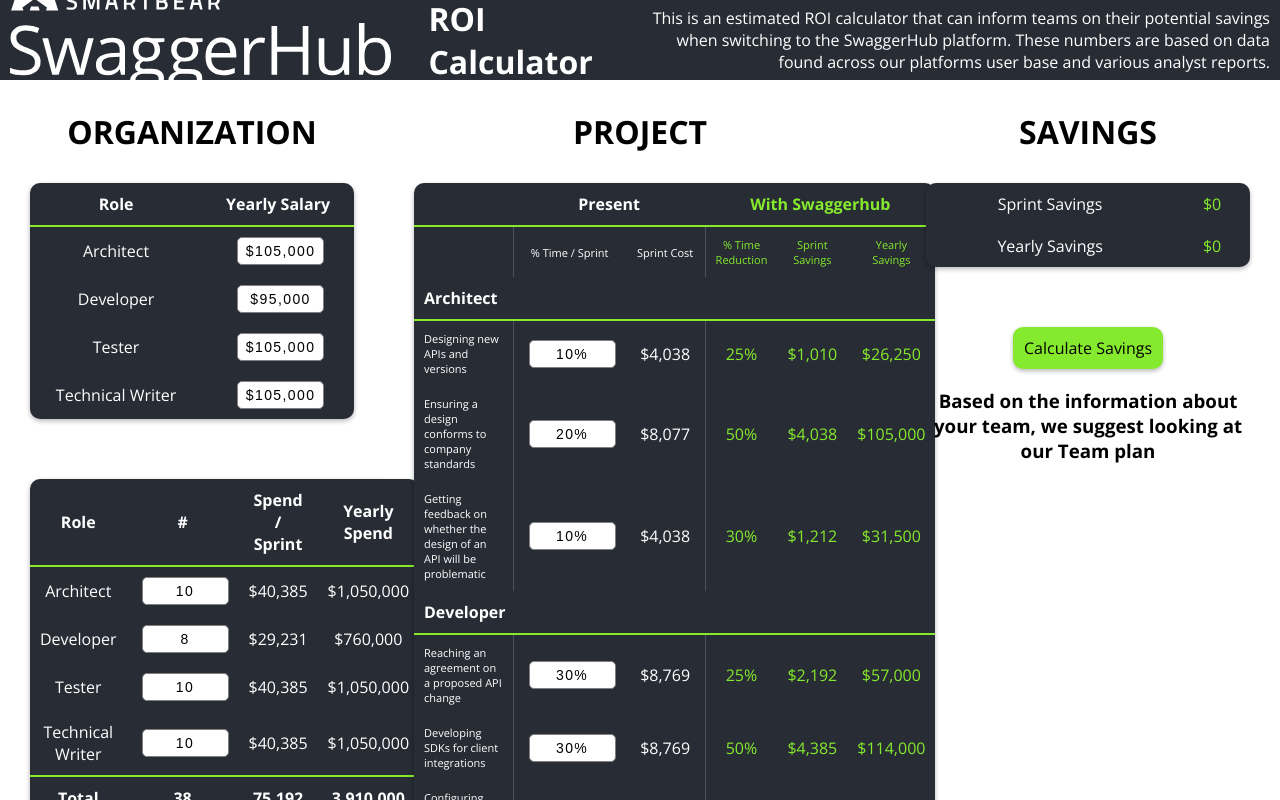
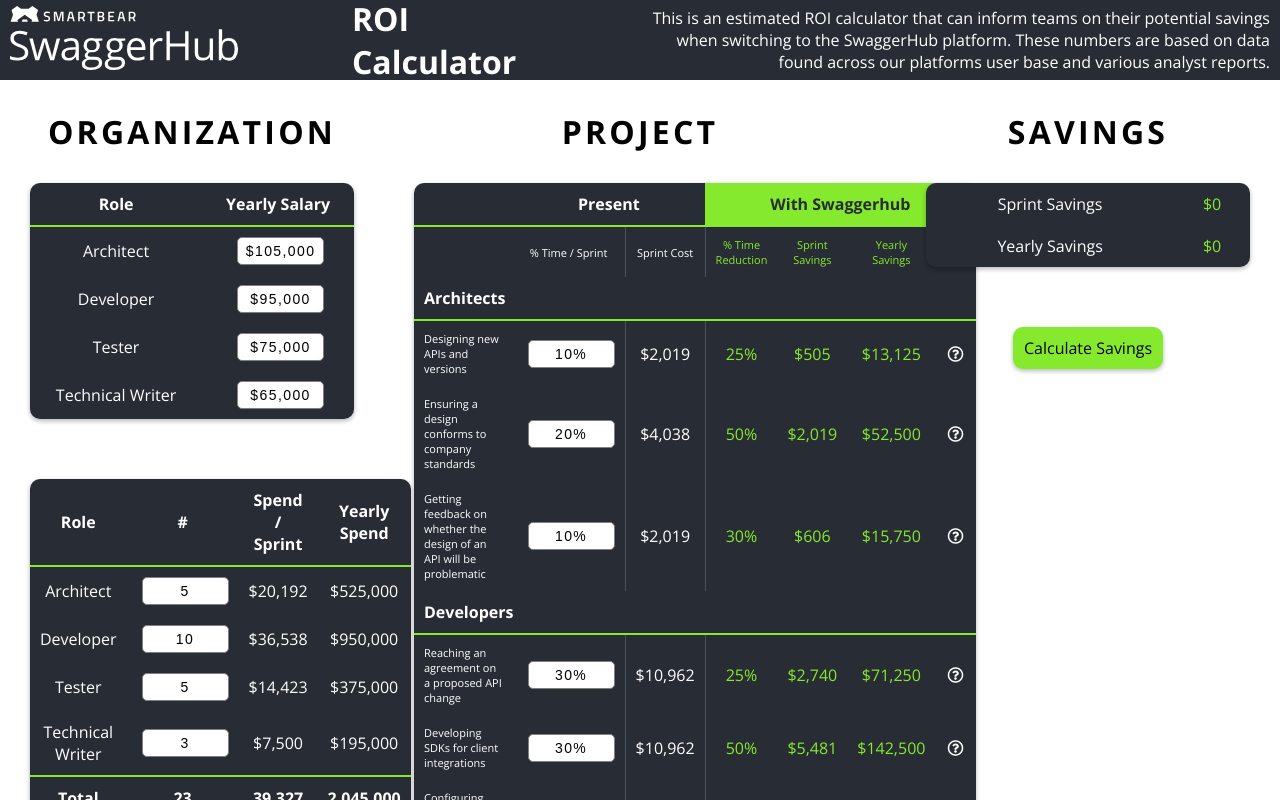
Before and after one commit to nazwr/sh-roi-calculator, a React (Create React App) app: page / in a window 1280 px wide. Built offline with nearby package versions, Linux system fonts and the light colour scheme.

Commit message:
added info buttons and links

```diff
--- a/public/index.html
+++ b/public/index.html
@@ -2,7 +2,7 @@
 <html lang="en">
   <head>
     <meta charset="utf-8" />
-    <link rel="shortcut icon" href="%PUBLIC_URL%/favicon.ico" />
+    <link rel="icon" type="image/png" href="%PUBLIC_URL%/favicon-32x32.png?v=2" sizes="32x32" />
     <meta
       name="viewport"
       content="width=device-width, initial-scale=1, shrink-to-fit=no"
--- a/src/App.css
+++ b/src/App.css
@@ -15,6 +15,11 @@
 
 .header-container {
   padding: 10px;
+  object-fit: contain;
+}
+
+.App-logo {
+  height: 8vh;
 }
 
 .title {
@@ -26,10 +31,6 @@
   font-weight: normal;
   font-size: 16px;
   max-width: 50vw;
-}
-
-.App-logo {
-  /* height: 80%; */
 }
 
 .App-body {
@@ -68,6 +69,7 @@
 
 .org-column h1 {
   margin: 0;
+  letter-spacing: .1em;
 }
 
 .project-column {
@@ -77,10 +79,12 @@
 
 .project-column h1 {
   margin: 0;
+  letter-spacing: .1em;
 }
 
 .savings-column h1 {
   margin: 0;
+  letter-spacing: .1em;
 }
 
 .salary-table table {
@@ -140,7 +144,7 @@
   box-shadow: 0 2px 5px rgba(0,0,0,0.1), 0 2px 5px rgba(0,0,0,0.2);
 }
 
-.project-table td:nth-child(2) {
+.project-table td:nth-child(3) {
   border-left: 1px solid #49515f;
 }
 
@@ -165,7 +169,27 @@
 .with-swaggerhub {
   /* background-color: #adf173; */
   color: #85EA2D;
+}
 
+.full-block {
+  background-color: #85EA2D;
+  color: #282c34;
+  border-top-right-radius: 10px;
+}
+
+.project-table td a {
+  display: block;
+  width: 100%;
+  color: white;
+}
+
+.project-table td a:hover {
+  color: #85EA2D;
+  cursor: pointer;
+}
+
+.project-table a:visited {
+  color: white;
 }
 
 .task-desc {
--- a/src/Project.js
+++ b/src/Project.js
@@ -22,7 +22,7 @@
 
     for (let i = 0; i < projectTableData.length; i++) {
         let currentObj = projectTableData[i]
-        let roleTitle = <tr className="header-row"><td colSpan="6"><b>{currentObj.displayName}</b></td></tr>
+        let roleTitle = <tr className="header-row"><td colSpan="7"><b>{currentObj.displayName + "s"}</b></td></tr>
 
         projectOutput.push(roleTitle)
 
@@ -30,6 +30,7 @@
             let jobRow =
                 <tr key={"jr-" + i + "_" + n}>
                     <td className="task-desc">{currentObj.jobs[n].description}</td>
+
                     <td>
                         <Number
                             type="input"
@@ -63,6 +64,7 @@
                             symbol="$"
                         />
                     </td>
+                    <td className="more-info-icon"><a target="_blank" href={currentObj.jobs[n].infoLink} rel="noopener noreferrer"><i class="far fa-question-circle"></i></a></td>
                 </tr>
 
             projectOutput.push(jobRow)
@@ -80,7 +82,7 @@
                         <tr>
                             <th className="task-column"></th>
                             <th colSpan="2">Present</th>
-                            <th colSpan="3" className="with-swaggerhub">With Swaggerhub</th>
+                            <th colSpan="4" className="with-swaggerhub full-block">With Swaggerhub</th>
                         </tr>
                         <tr>
                             <td></td>
@@ -89,6 +91,7 @@
                             <td className="with-swaggerhub sub-head">% Time Reduction</td>
                             <td className="with-swaggerhub sub-head">Sprint Savings</td>
                             <td className="with-swaggerhub sub-head">Yearly Savings</td>
+                            <td className="with-swaggerhub sub-head">Info</td>
                         </tr>
                         {projectOutput}
                     </tbody>
--- a/src/Savings.js
+++ b/src/Savings.js
@@ -41,9 +41,9 @@
             <div>
                 <div className="savings-calc-button" onClick={props.handleSavingsCalc}>Calculate Savings</div>
             </div>
-            <div>
+            {/* <div>
                 <h3>Based on the information about your team, we suggest looking at our {suggestedPlan} plan</h3>
-            </div>
+            </div> */}
         </div>
     )
 }
--- a/src/calculator_data.json
+++ b/src/calculator_data.json
@@ -4,20 +4,23 @@
             "displayName": "Architect",
             "lookupName": "arch",
             "defaultSalary": 105000,
-            "defaultCount": 10,
+            "defaultCount": 5,
             "jobs": [
                 {
                     "description": "Designing new APIs and versions",
+                    "infoLink": "https://app.swaggerhub.com/help/ui/editor",
                     "defaultTime": 10,
                     "timeReductionPercent": 25
                 },
                 {
                     "description": "Ensuring a design conforms to company standards",
+                    "infoLink": "https://app.swaggerhub.com/help/organizations/api-standardization",
                     "defaultTime": 20,
                     "timeReductionPercent": 50
                 },
                 {
                     "description": "Getting feedback on whether the design of an API will be problematic",
+                    "infoLink": "https://app.swaggerhub.com/help/collaboration/comments",
                     "defaultTime": 10,
                     "timeReductionPercent": 30
                 }
@@ -27,20 +30,23 @@
             "displayName": "Developer",
             "lookupName": "dev",
             "defaultSalary": 95000,
-            "defaultCount": 8,
+            "defaultCount": 10,
             "jobs": [
                 {
                     "description": "Reaching an agreement on a proposed API change",
+                    "infoLink": "https://app.swaggerhub.com/help/collaboration/comments",
                     "defaultTime": 30,
                     "timeReductionPercent": 25
                 },
                 {
                     "description": "Developing SDKs for client integrations",
+                    "infoLink": "https://app.swaggerhub.com/help/apis/generating-code/client-sdk",
                     "defaultTime": 30,
                     "timeReductionPercent": 50
                 },
                 {
                     "description": "Configuring development environments for new APIs or changes",
+                    "infoLink": "https://app.swaggerhub.com/help/apis/generating-code/server-stub",
                     "defaultTime": 30,
                     "timeReductionPercent": 30
                 }
@@ -49,21 +55,24 @@
         {
             "displayName": "Tester",
             "lookupName": "test",
-            "defaultSalary": 105000,
-            "defaultCount": 10,
+            "defaultSalary": 75000,
+            "defaultCount": 5,
             "jobs": [
                 {
                     "description": "Getting requirements for upcoming changes to an API",
+                    "infoLink": "https://app.swaggerhub.com/help/collaboration/comments",
                     "defaultTime": 30,
                     "timeReductionPercent": 25
                 },
                 {
                     "description": "Waiting for a test environment to be shared",
+                    "infoLink": "https://app.swaggerhub.com/help/integrations/api-auto-mocking",
                     "defaultTime": 30,
                     "timeReductionPercent": 50
                 },
                 {
                     "description": "Updating previous tests as requirements change",
+                    "infoLink": "https://support.smartbear.com/readyapi/docs/integrations/swagger.html",
                     "defaultTime": 30,
                     "timeReductionPercent": 30
                 }
@@ -72,21 +81,24 @@
         {
             "displayName": "Technical Writer",
             "lookupName": "writer",
-            "defaultSalary": 105000,
-            "defaultCount": 10,
+            "defaultSalary": 65000,
+            "defaultCount": 3,
             "jobs": [
                 {
                     "description": "Creating documentation to match new APIs and versions",
+                    "infoLink": "https://app.swaggerhub.com/help/ui/interactive-documentation",
                     "defaultTime": 30,
                     "timeReductionPercent": 25
                 },
                 {
                     "description": "Validating previous documentation matches upcoming changes",
+                    "infoLink": "https://app.swaggerhub.com/help/apis/compare-and-merge",
                     "defaultTime": 30,
                     "timeReductionPercent": 50
                 },
                 {
                     "description": "Making sure documentation is published and shared when a new version goes to production",
+                    "infoLink": "https://app.swaggerhub.com/help/apis/publishing-api",
                     "defaultTime": 30,
                     "timeReductionPercent": 30
                 }
```
Also changed, not shown: public/favicon-32x32.png (added).
